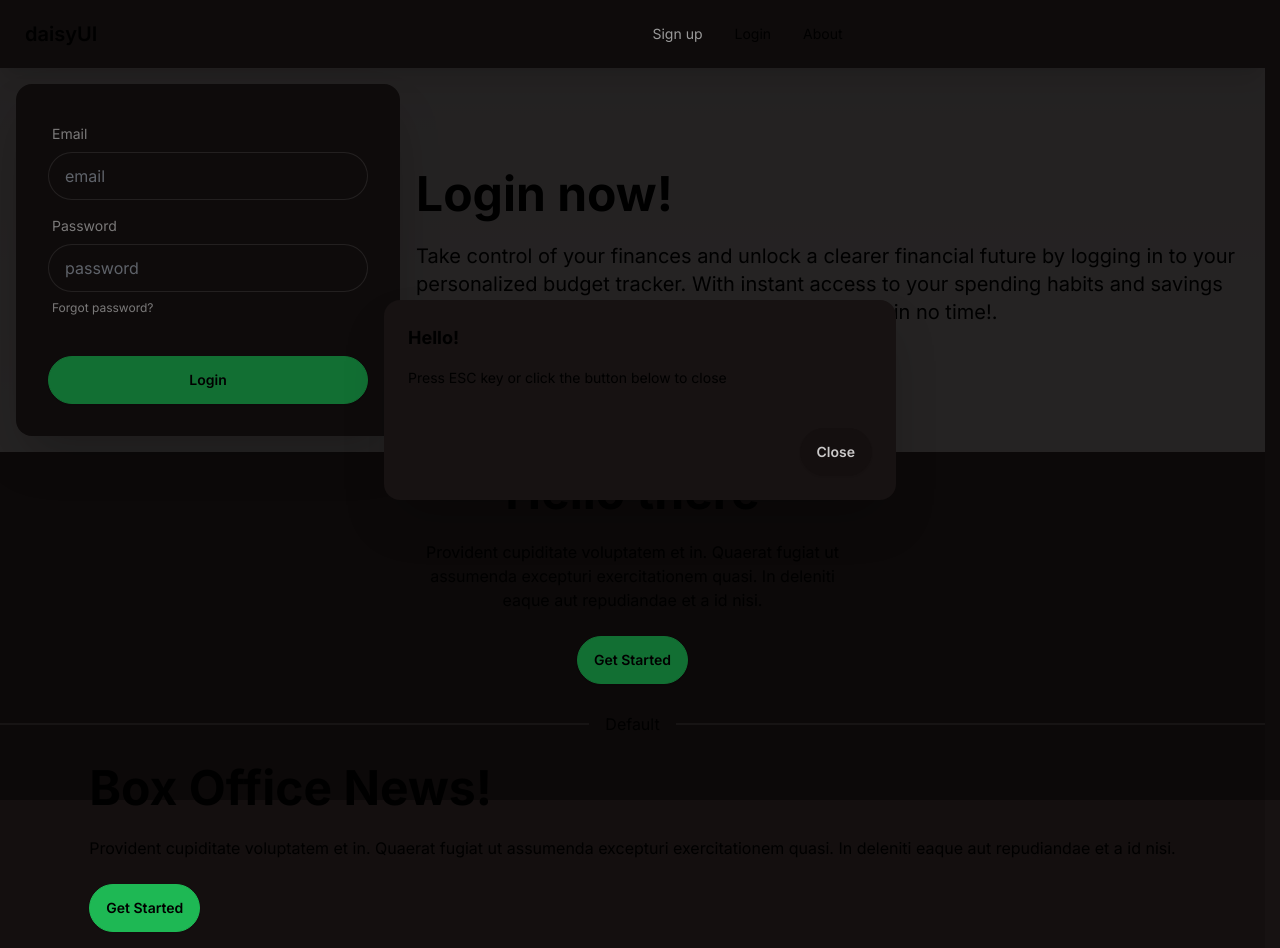
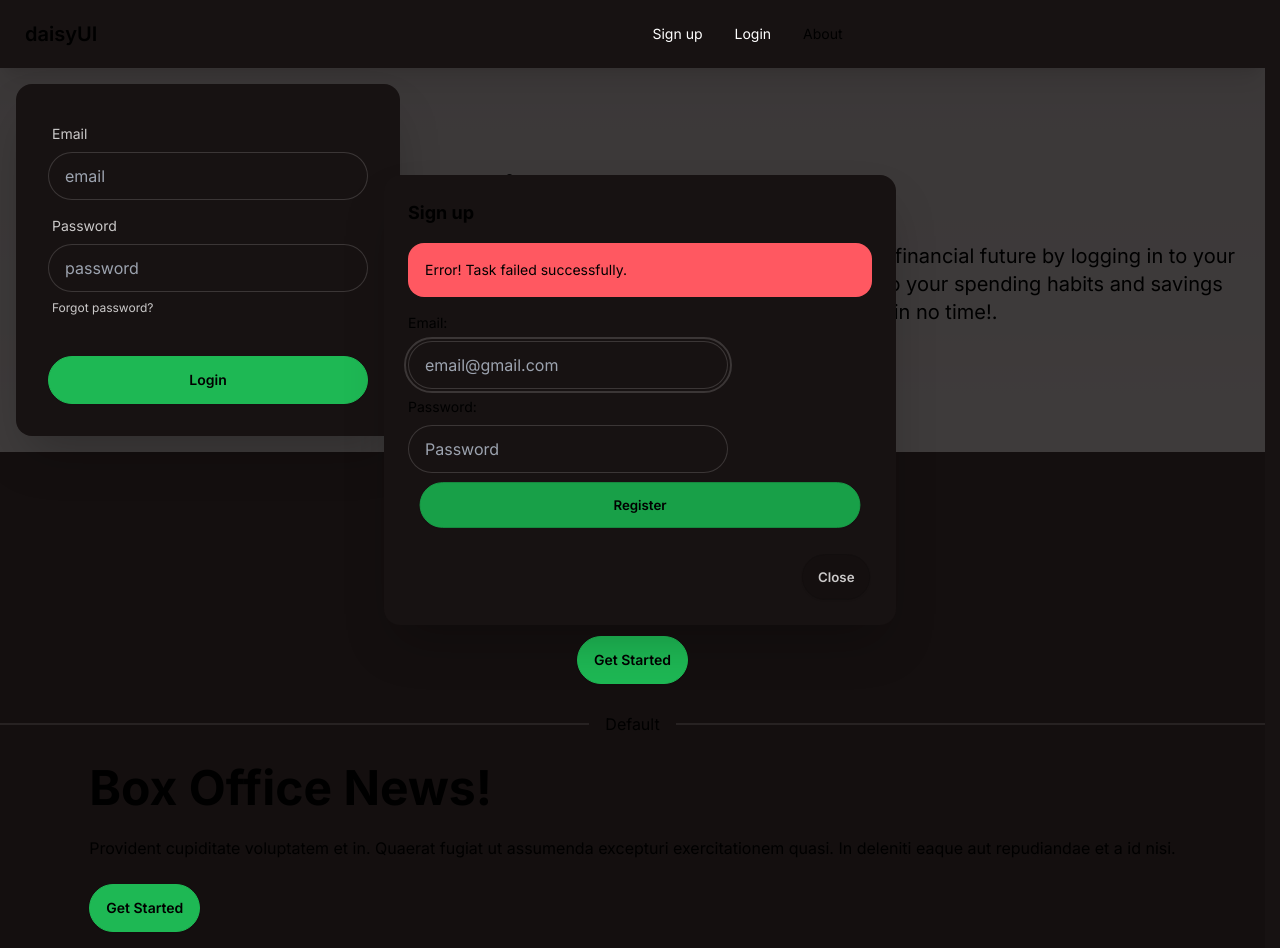
Before and after one commit to samuelferrer21/budget_tracker, a Next.js app in the folder personal_budget/: page / in a window 1280 px wide. Both pictures are taken after a click on the button "Sign up". Built offline with nearby package versions, Linux system fonts and the light colour scheme.

Commit message:
Fixed cors

```diff
--- a/personal_budget/components/modal.tsx
+++ b/personal_budget/components/modal.tsx
@@ -1,13 +1,22 @@
 'use client'
 import React from "react";
-export default function Modal() {
+
+export interface props {
+    title: string;
+    id: string;
+    data: React.ReactNode;
+  }
+
+export default function Modal( props: props ) {
+    console.log(props.title)
+
     return (
         <div>
-            <button className=" text-white"  onClick={() => (document.getElementById('myModal') as HTMLFormElement).showModal()}>Sign up</button>
-            <dialog id="myModal" className="modal">
+            <button className=" text-white"  onClick={() => (document.getElementById(props.id) as HTMLFormElement).showModal()}>{props.title}</button>
+            <dialog id={props.id} className="modal">
                 <div className="modal-box">
-                    <h3 className="font-bold text-lg">Hello!</h3>
-                    <p className="py-4">Press ESC key or click the button below to close</p>
+                    <h3 className="font-bold text-lg">{props.title}</h3>
+                    {props.data}
                     <div className="modal-action">
                     <form method="dialog">
                         <button className="btn">Close</button>
@@ -21,5 +30,5 @@ export default function Modal() {
 
         </div>
 
-    )
+    );
 }
--- a/personal_budget/components/navbar.tsx
+++ b/personal_budget/components/navbar.tsx
@@ -1,11 +1,12 @@
 import Link from "next/link";
 import React from "react";
-import Modal from "./modal";
+import Modal, { props } from "./modal";
+import SignIn from "./usersignin";
+import Login from "./userlogin";
 
 export default function Navbar() {
     //List of options not logged in
     const nonLogged = [
-        {name: "Login", Value: "#login"},
         {name: "About", Value: "#about"}
     ]
     //Maps the list items for the Navbar
@@ -27,17 +28,20 @@ export default function Navbar() {
     //Conditional to detect if a user is detected or not
     const testing = false
 
+    const signupModalTitle = "Sign up"
+    const loginModalTitle = "Login"
+
     return (
         <div className="navbar bg-base-100 shadow-xl">
             <div className="navbar-start">
                 <div className="dropdown">
                 <div tabIndex={0} role="button" className="btn btn-ghost lg:hidden">
-                    <svg xmlns="http://www.w3.org/2000/svg" className="h-5 w-5" fill="none" viewBox="0 0 24 24" stroke="currentColor"><path stroke-linecap="round" stroke-linejoin="round" stroke-width="2" d="M4 6h16M4 12h8m-8 6h16" /></svg>
+                    <svg xmlns="http://www.w3.org/2000/svg" className="h-5 w-5" fill="none" viewBox="0 0 24 24" stroke="currentColor"><path strokeLinecap="round" strokeLinejoin="round" strokeWidth="2" d="M4 6h16M4 12h8m-8 6h16" /></svg>
                 </div>
                 <ul tabIndex={0} className="menu menu-sm dropdown-content mt-3 z-[1] p-2 shadow bg-neutral rounded-box w-52">
-                    <li className="sm:blo"><Modal/></li>
+                    <li ><Modal id="mobilesignup" title ={signupModalTitle} data={<SignIn/>}/></li>
+                    <li ><Modal id="mobilelogin"title ={loginModalTitle} data={<Login/>}/></li>
                     {testing ? userDetected : list  }
-
                 </ul>
                 </div>
             <a className="btn btn-ghost text-xl">daisyUI</a>
@@ -45,7 +49,8 @@ export default function Navbar() {
             <div className="navbar-center hidden lg:flex">
                 <ul className="menu menu-horizontal px-1">
                     {/* Conditional that detects if the user is detected */}
-                    <li><Modal/></li>
+                    <li><Modal id="desktopsignup" title={signupModalTitle} data={<SignIn/>}/></li>
+                    <li ><Modal id="desktoplogin" title ={loginModalTitle} data={<Login/>}/></li>
                     {testing ? userDetected : list  }
                 </ul>
             </div>
--- /dev/null
+++ b/personal_budget/components/userlogin.tsx
@@ -0,0 +1,15 @@
+import React from "react";
+
+export default function Login() {
+    return (
+        <div>
+            <form>
+                <label>Emaildsfdsf:</label>
+                <input type="text" placeholder="email@gmail.com" className="input input-bordered w-full max-w-xs" required />
+                <label>Password:</label>
+                <input type="text" placeholder="Password" className="input input-bordered w-full max-w-xs" required />
+                <input type="submit" className="btn btn-active btn-neutral" value={"Login"}/>
+            </form>
+        </div>
+    )
+}
--- /dev/null
+++ b/personal_budget/components/usersignin.tsx
@@ -0,0 +1,60 @@
+'use client'
+import React from "react";
+
+export default function SignIn() {
+
+    const submitForm = async (event: React.FormEvent<HTMLFormElement>) => {
+        console.log('test')
+        event.preventDefault();
+
+        const form = event.currentTarget as HTMLFormElement;
+
+        const formData = new FormData(form)
+        console.log(formData)
+
+        //Grab the data from form
+        const values = {
+            email: formData.get('email') as string,
+            password: formData.get('password') as string
+        };
+
+        console.log(values)
+
+        //Activate post
+        try
+        {
+            const userRequest = await fetch('http://localhost:3001/user/signup',{
+
+                method: "POST",
+                headers: {
+                    'content-type': 'application/json'
+                },
+                body: JSON.stringify(values)
+            })
+            userRequest
+        }
+        catch (error)
+        {
+            //sends an alert when error occurs
+            console.log(error)
+        }
+
+    }
+
+    return (
+        <div className="mt-4">
+            <div id="response" className="mb-4">
+                <div role="alert" className="alert alert-error">
+                    <span>Error! Task failed successfully.</span>
+                </div>
+            </div>
+            <form className="grid gap-2" onSubmit={submitForm}>
+                <label>Email:</label>
+                <input type="text" id="email" name="email" placeholder="email@gmail.com" className="input input-bordered w-full max-w-xs" required/>
+                <label>Password:</label>
+                <input type="password" id="password" name="password" placeholder="Password" className="input input-bordered w-full max-w-xs" required/>
+                <input type="submit" className="btn btn-active btn-primary" value={"Register"}/>
+            </form>
+        </div>
+    )
+}
```
Also changed, not shown: 2 other files (tests, documents, lock files or other folders).
